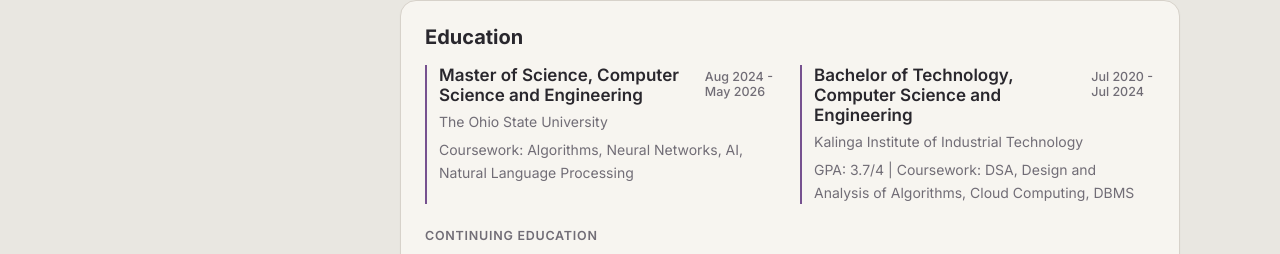
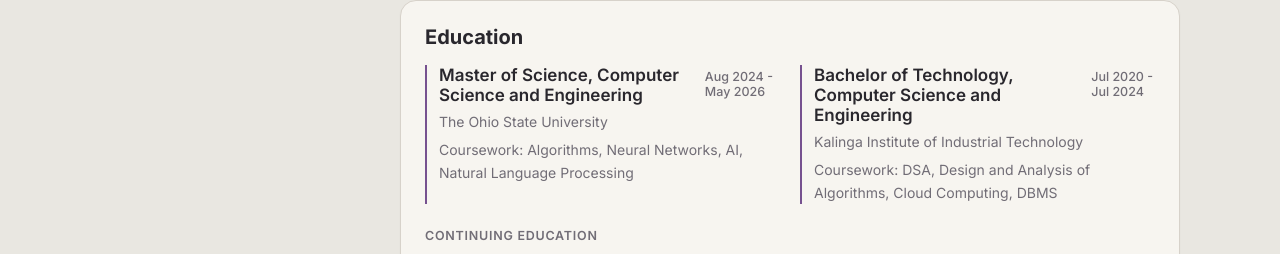
Before and after one commit to RitamCODE/Ritam-s-Portfolio-Website, a React (Vite) app: page / in a window 1280 px wide. Shown: the part 1487-1741 px from the top of the page. Built offline with nearby package versions, Linux system fonts and the light colour scheme.

Commit message:
Remove GPA from the Bachelor of Technology entry
Co-Authored-By: Claude Sonnet 5.5 <noreply@anthropic.com>

```diff
--- a/src/data/portfolioData.js
+++ b/src/data/portfolioData.js
@@ -85,7 +85,7 @@ export const education = [
     degree: 'Bachelor of Technology, Computer Science and Engineering',
     school: 'Kalinga Institute of Industrial Technology',
     duration: 'Jul 2020 - Jul 2024',
-    details: 'GPA: 3.7/4 | Coursework: DSA, Design and Analysis of Algorithms, Cloud Computing, DBMS'
+    details: 'Coursework: DSA, Design and Analysis of Algorithms, Cloud Computing, DBMS'
   }
 ];
 
```
Also changed, not shown: 1 other file (tests, documents, lock files or other folders).
